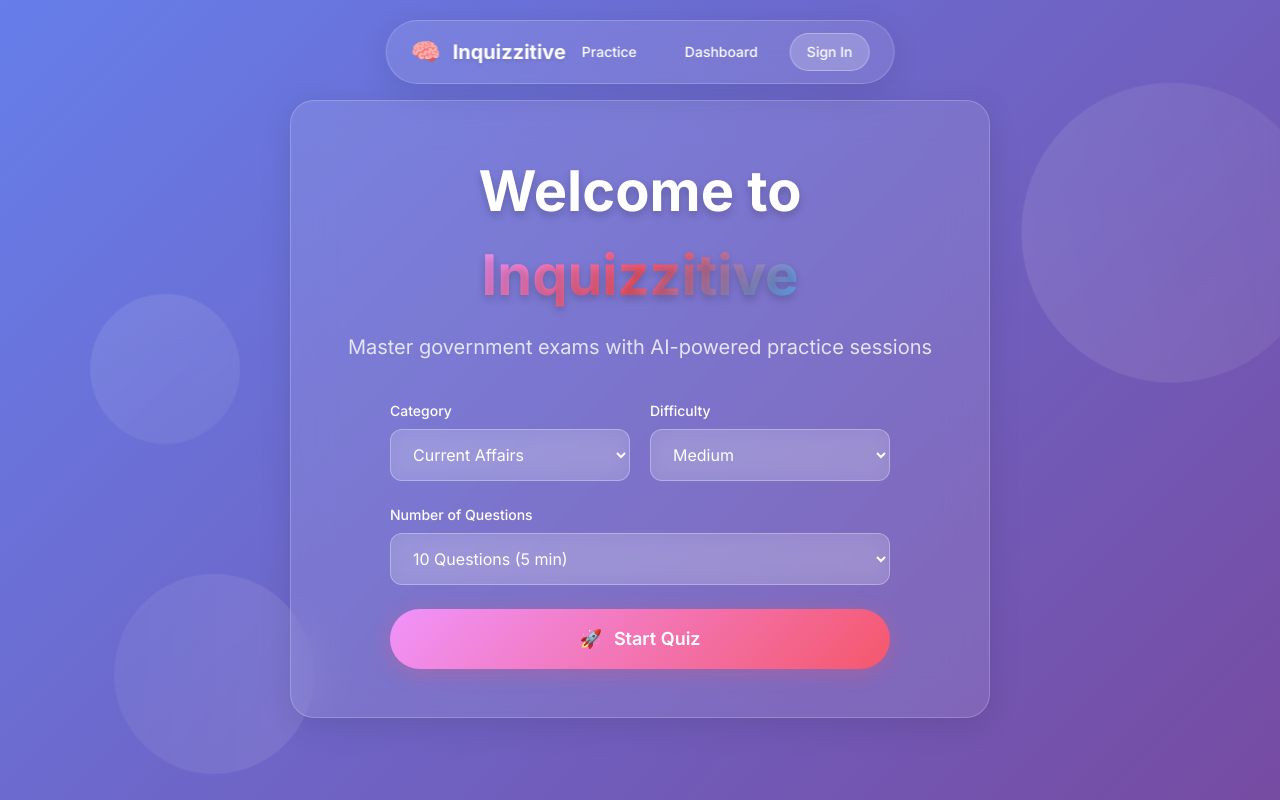
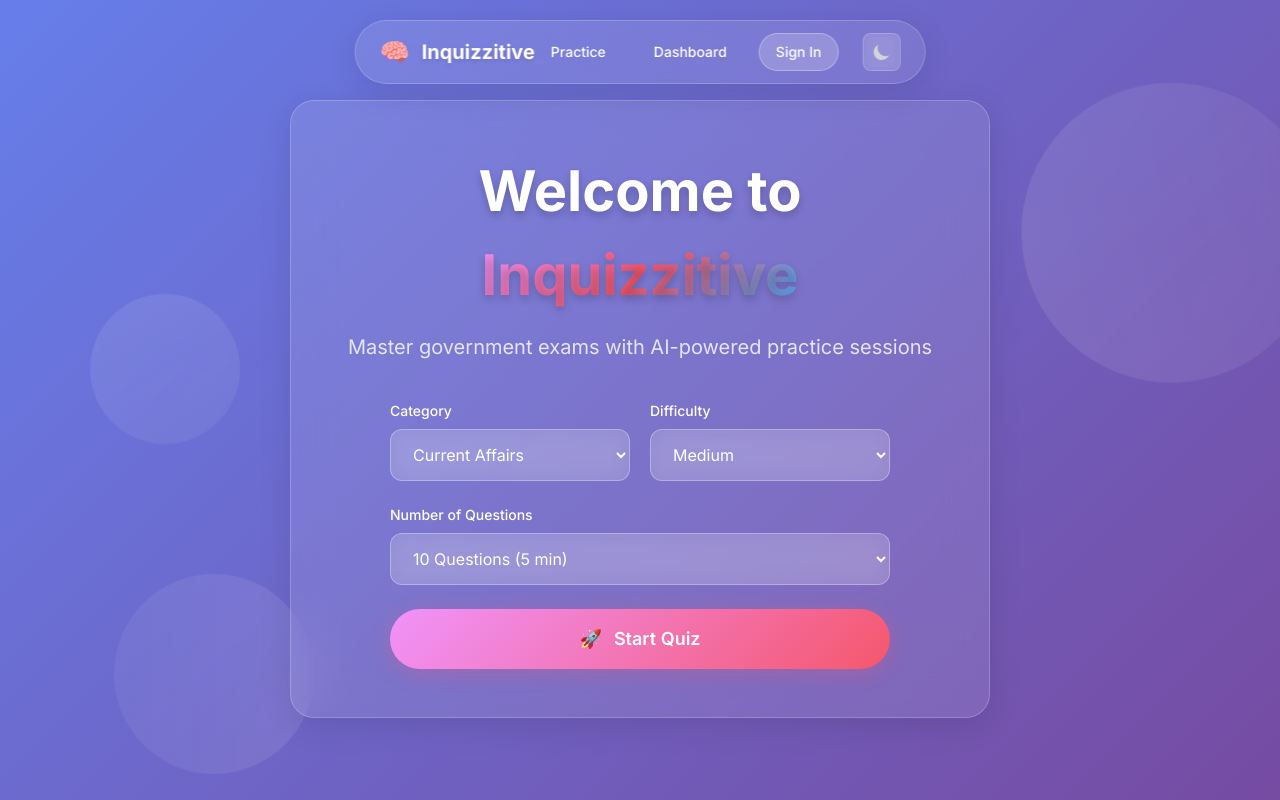
Before and after one commit to sb-decoder/inquizzitive, a React (Vite) app: page / in a window 1280 px wide. Built offline with nearby package versions, Linux system fonts and the light colour scheme.

Commit message:
Implement dark mode feature with toggle functionality and corresponding styles

```diff
--- a/src/App.jsx
+++ b/src/App.jsx
@@ -19,6 +19,24 @@
   const [selectedDifficulty, setSelectedDifficulty] = useState("Medium");
   const [numQuestions, setNumQuestions] = useState(10);
   const [showStartScreen, setShowStartScreen] = useState(true);
+
+  const [isDarkMode, setIsDarkMode] = useState(() => {
+    const savedMode = localStorage.getItem("darkMode");
+    return savedMode ? JSON.parse(savedMode) : false;
+  });
+
+  useEffect(() => {
+    if (isDarkMode) {
+      document.documentElement.classList.add("dark");
+    } else {
+      document.documentElement.classList.remove("dark");
+    }
+    localStorage.setItem("darkMode", JSON.stringify(isDarkMode));
+  }, [isDarkMode]);
+
+  const toggleDarkMode = () => {
+    setIsDarkMode(!isDarkMode);
+  };
 
   // Fetch Quiz
   async function fetchQuiz() {
@@ -138,6 +156,34 @@
           </button>
           <button className="nav-btn">Dashboard</button>
           <button className="nav-btn nav-btn-primary">Sign In</button>
+
+          <button
+            onClick={toggleDarkMode}
+            className="ml-2 p-2 rounded-lg bg-white/10 hover:bg-white/20 backdrop-blur-sm transition-all duration-300 border border-white/20 hover:border-white/30"
+            aria-label="Toggle dark mode"
+          >
+            {isDarkMode ? (
+              <svg
+                className="w-5 h-5 text-yellow-300"
+                fill="currentColor"
+                viewBox="0 0 20 20"
+              >
+                <path
+                  fillRule="evenodd"
+                  d="M10 2a1 1 0 011 1v1a1 1 0 11-2 0V3a1 1 0 011-1zm4 8a4 4 0 11-8 0 4 4 0 018 0zm-.464 4.95l.707.707a1 1 0 001.414-1.414l-.707-.707a1 1 0 00-1.414 1.414zm2.12-10.607a1 1 0 010 1.414l-.706.707a1 1 0 11-1.414-1.414l.707-.707a1 1 0 011.414 0zM17 11a1 1 0 100-2h-1a1 1 0 100 2h1zm-7 4a1 1 0 011 1v1a1 1 0 11-2 0v-1a1 1 0 011-1zM5.05 6.464A1 1 0 106.465 5.05l-.708-.707a1 1 0 00-1.414 1.414l.707.707zm1.414 8.486l-.707.707a1 1 0 01-1.414-1.414l.707-.707a1 1 0 011.414 1.414zM4 11a1 1 0 100-2H3a1 1 0 000 2h1z"
+                  clipRule="evenodd"
+                />
+              </svg>
+            ) : (
+              <svg
+                className="w-5 h-5 text-gray-300"
+                fill="currentColor"
+                viewBox="0 0 20 20"
+              >
+                <path d="M17.293 13.293A8 8 0 016.707 2.707a8.001 8.001 0 1010.586 10.586z" />
+              </svg>
+            )}
+          </button>
         </div>
       </nav>
 
--- a/src/index.css
+++ b/src/index.css
@@ -21,6 +21,11 @@
     min-height: 100vh;
     overflow-x: hidden;
   }
+  .dark body,
+  .dark html,
+  .dark #root {
+    background: linear-gradient(135deg, #1a1a2e 0%, #0f0f1e 100%);
+  }
 }
 
 @layer components {
@@ -43,6 +48,15 @@
     );
     backdrop-filter: blur(10px);
     animation: float 6s ease-in-out infinite;
+  }
+
+  /* Dark Mode Shapes */
+  .dark .shape {
+    background: linear-gradient(
+      45deg,
+      rgba(100, 100, 255, 0.1),
+      rgba(150, 100, 255, 0.05)
+    );
   }
 
   .shape-1 {
@@ -69,6 +83,12 @@
     backdrop-filter: blur(20px);
     border: 1px solid rgba(255, 255, 255, 0.2);
     box-shadow: 0 8px 32px rgba(0, 0, 0, 0.1);
+  }
+
+  .dark .floating-nav {
+    background: rgba(255, 255, 255, 0.05);
+    border: 1px solid rgba(255, 255, 255, 0.1);
+    box-shadow: 0 8px 32px rgba(0, 0, 0, 0.5);
   }
 
   .nav-brand {
@@ -125,6 +145,16 @@
   .glass-card:hover {
     @apply -translate-y-0.5;
     box-shadow: 0 12px 40px rgba(0, 0, 0, 0.15);
+  }
+
+  .dark .glass-card {
+    background: rgba(255, 255, 255, 0.05);
+    border: 1px solid rgba(255, 255, 255, 0.1);
+    box-shadow: 0 8px 32px rgba(0, 0, 0, 0.3);
+  }
+
+  .dark .glass-card:hover {
+    box-shadow: 0 12px 40px rgba(0, 0, 0, 0.4);
   }
 
   /* Welcome Section */
--- a/tailwind.config.js
+++ b/tailwind.config.js
@@ -1,5 +1,6 @@
 /** @type {import('tailwindcss').Config} */
 export default {
+  darkMode: "class",
   content: ["./index.html", "./src/**/*.{js,ts,jsx,tsx}"],
   theme: {
     extend: {
```
